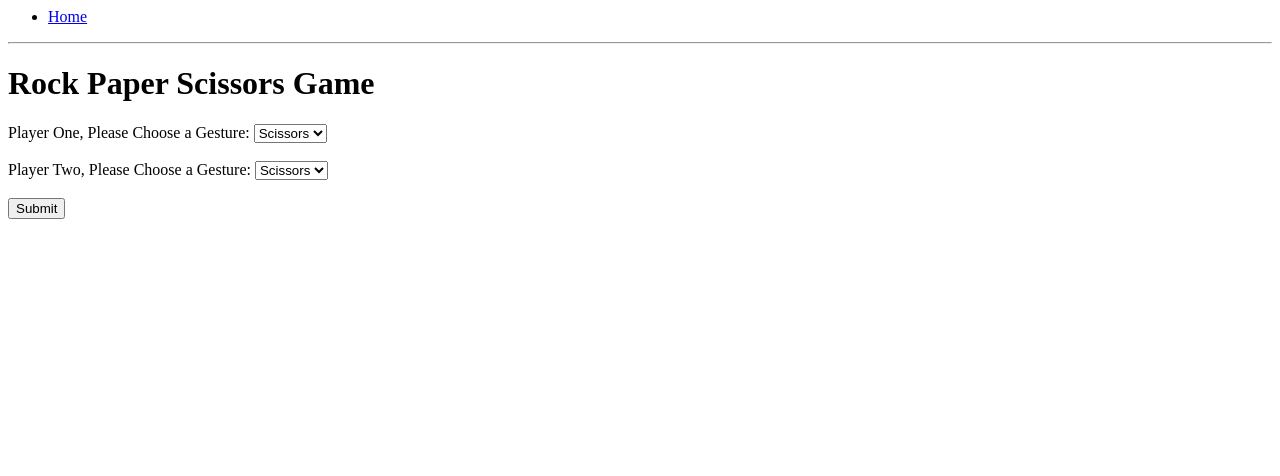
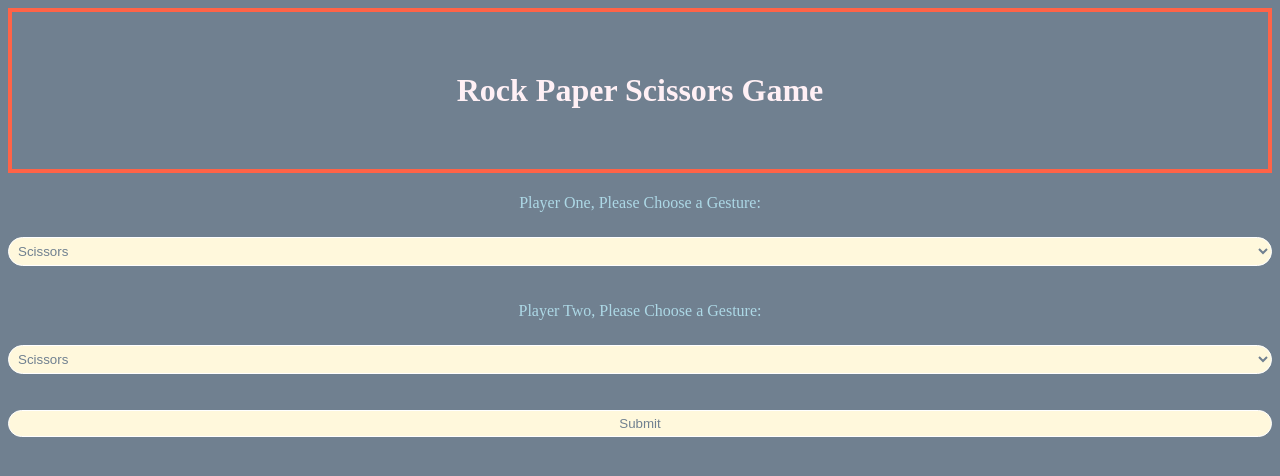
Before and after one commit to linabiel/week3_homework_game, a Flask app: page / in a window 1280 px wide. Shown: the top 476 px of the page. Run offline with Flask 2, Linux system fonts and the light colour scheme.

Commit message:
css done

```diff
--- a/controllers/controller.py
+++ b/controllers/controller.py
@@ -10,3 +10,7 @@ def index():
 @app.route('/<gesture1>/<gesture2>')
 def play_game(gesture1, gesture2):
     return render_template('play.html', winner=play(gesture1, gesture2))
+
+# @app.route('/<gesture1>/<gesture2>', methods=["POST"])
+# def use_selection(gesture1, gesture2):
+#
--- a/modules/game.py
+++ b/modules/game.py
@@ -15,3 +15,5 @@ def play(gesture1, gesture2):
         return "Player 2 wins by playing Scissors"
     if gesture1 == "scissors" and gesture2 == "paper":
         return "Player 1 wins by playing Scissors"
+
+# def select_gesture():
--- a/static/css/style.css
+++ b/static/css/style.css
@@ -3,9 +3,43 @@ body {
 }
 
 h1 {
-    color: lavenderblush;
     display: flex;
     justify-content: center;
+    color: lavenderblush;
     padding: 60px;
     border: 4px solid tomato;
 }
+
+form > label {
+    color: lightblue;
+}
+
+form > select {
+    background-color: cornsilk;
+    color: slategrey;
+    border: 1px solid white;
+    border-radius: 25px;
+    padding: 5px;
+}
+
+form > input {
+    background-color: cornsilk;
+    color: slategrey;
+    border: 1px solid white;
+    border-radius: 25px;
+    padding: 5px 50px;
+}
+
+label {
+    display: flex;
+    flex-wrap: wrap;
+    justify-content: center;
+    padding-bottom: 25px;
+}
+
+form {
+    display: flex;
+    flex-direction: column;
+    flex-wrap: wrap;
+    justify-content: center;
+}
--- a/templates/base.html
+++ /dev/null
@@ -1,14 +0,0 @@
-<html>
-  <head>
-    <title>{{ title }} - Rock Paper Scissors Game</title>
-  </head>
-  <body>
-    <ul>
-      <li><a href="/">Home</a></li>
-    </ul>
-    <hr />
-    {% block content %}
-        f"{self.player.name}'s won!"
-    {% endblock %}
-  </body>
-</html>
--- a/templates/index.html
+++ b/templates/index.html
@@ -1,20 +1,22 @@
-{% extends 'base.html' %}
-
-{% block content %}
+<html>
+<head>
+    <link rel="stylesheet" href="{{ url_for('static', filename='css/style.css') }}">
+    <title>{{ title }} - Rock Paper Scissors Game</title>
+</head>
 
 <h1>Rock Paper Scissors Game</h1>
-
+<body>
 
 
 <form action="/" method="POST">
-    <label for="gesture1">Player One, Please Choose a Gesture:</label>
+    <label for="gesture1" id="'selector1">Player One, Please Choose a Gesture:</label>
     <select name="gesture1" id="gesture1">
         <option value="Scissors">Scissors</option>
         <option value="Rock">Rock</option>
         <option value="Paper">Paper</option>
     </select>
     <br><br>
-    <label for="gesture2">Player Two, Please Choose a Gesture:</label>
+    <label for="gesture2" id="'selector2">Player Two, Please Choose a Gesture:</label>
     <select name="gesture2" id="gesture2">
         <option value="Scissors">Scissors</option>
         <option value="Rock">Rock</option>
@@ -25,6 +27,5 @@
 </form>
 
 
-
-
-{% endblock %}
+</body>
+</html>
```
Also changed, not shown: flask_templates_lab.md (deleted, +0 -44 lines).
